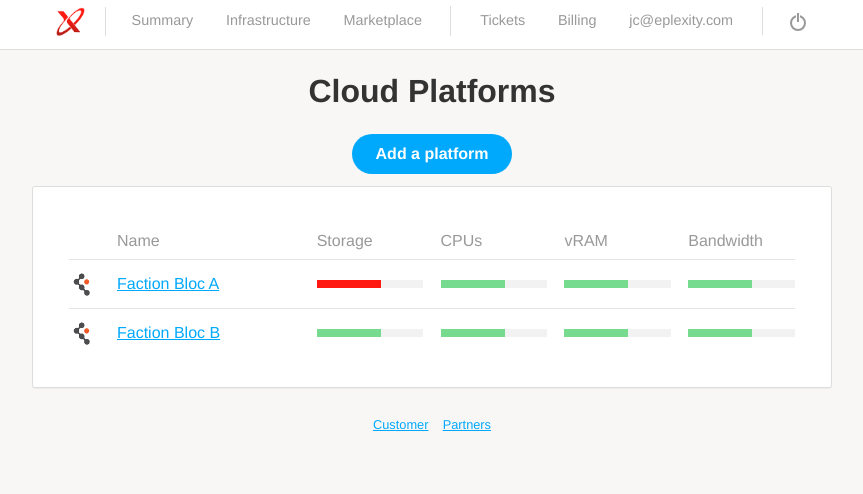
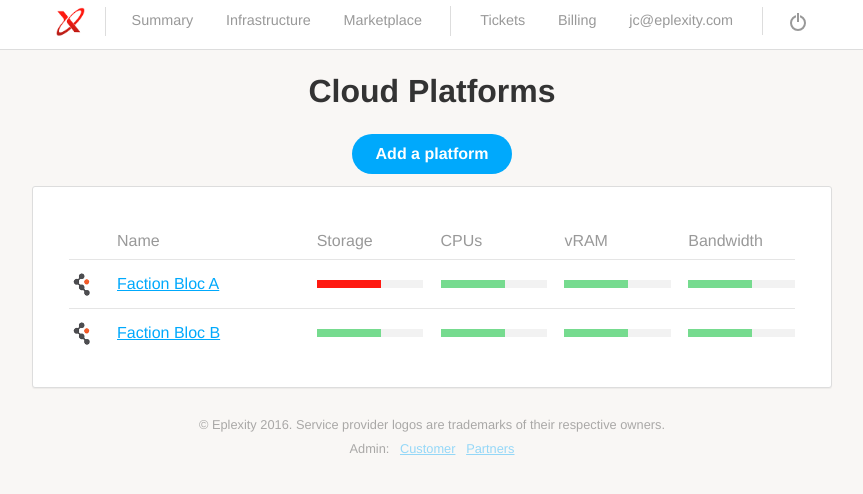
Before and after one commit to fairheadcreative/eplexity, a Jekyll site: the page built from index.html, in a window 1280 px wide. Shown: the top 494 px of the page, without its empty margins (208-1071 px from the left). Built offline with Jekyll 4.4.1, drawn with Linux system fonts in a browser that asks for light colours.

Commit message:
Footer update

```diff
--- a/_layouts/layout.html
+++ b/_layouts/layout.html
@@ -20,9 +20,12 @@
     {{ content }}
   </div>
 
+{% unless page.class contains 'chat' %}
 <footer class="page-footer">
-  <small><a href="index.html">Customer</a>&nbsp; &nbsp; <a href="reseller-clients.html">Partners</a></small>
+  <small>&copy; Eplexity 2016. Service provider logos are trademarks of their respective owners.</small>
+  <br /><small>Admin: &nbsp; <a href="index.html">Customer</a> &nbsp; <a href="reseller-clients.html">Partners</a></small>
 </footer>
+{% endunless %}
 
 <script src="js/production.min.js"></script>
 </body>
--- a/_sass/layout/_layout.scss
+++ b/_sass/layout/_layout.scss
@@ -22,6 +22,7 @@
   @include outer-container;
   margin-top: $small-spacing;
   text-align: center;
+  opacity: .4;
 }
 
 .lead {
--- a/_sass/layout/_plate.scss
+++ b/_sass/layout/_plate.scss
@@ -497,14 +497,9 @@
 
 .chat .plate {
 	.ticket {
-		height: calc(100vh - 270px);
+		height: calc(100vh - 230px);
 		overflow-y: scroll;
 		padding-right: $base-spacing;
-
-		@include media($medium-screen) {
-      height: calc(100vh - 250px);
-    }
-
 	}
 }
 
```
Lines whose indentation alone changed are shown as unchanged.
